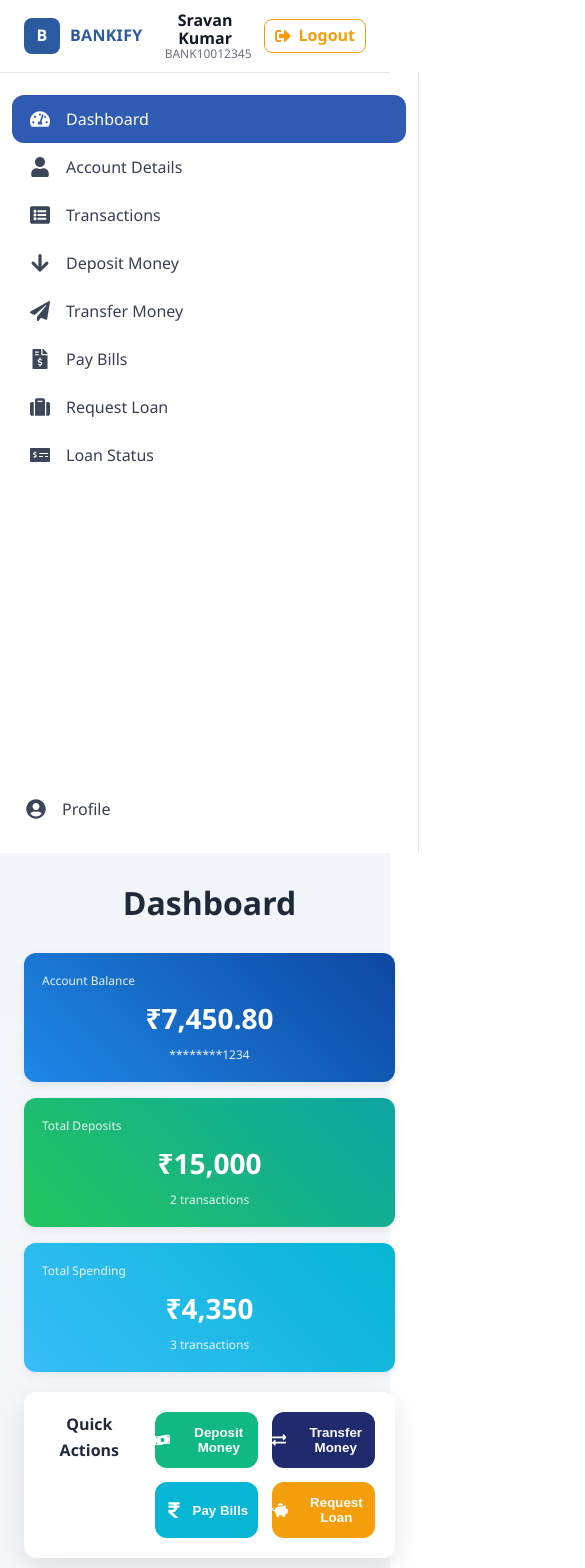
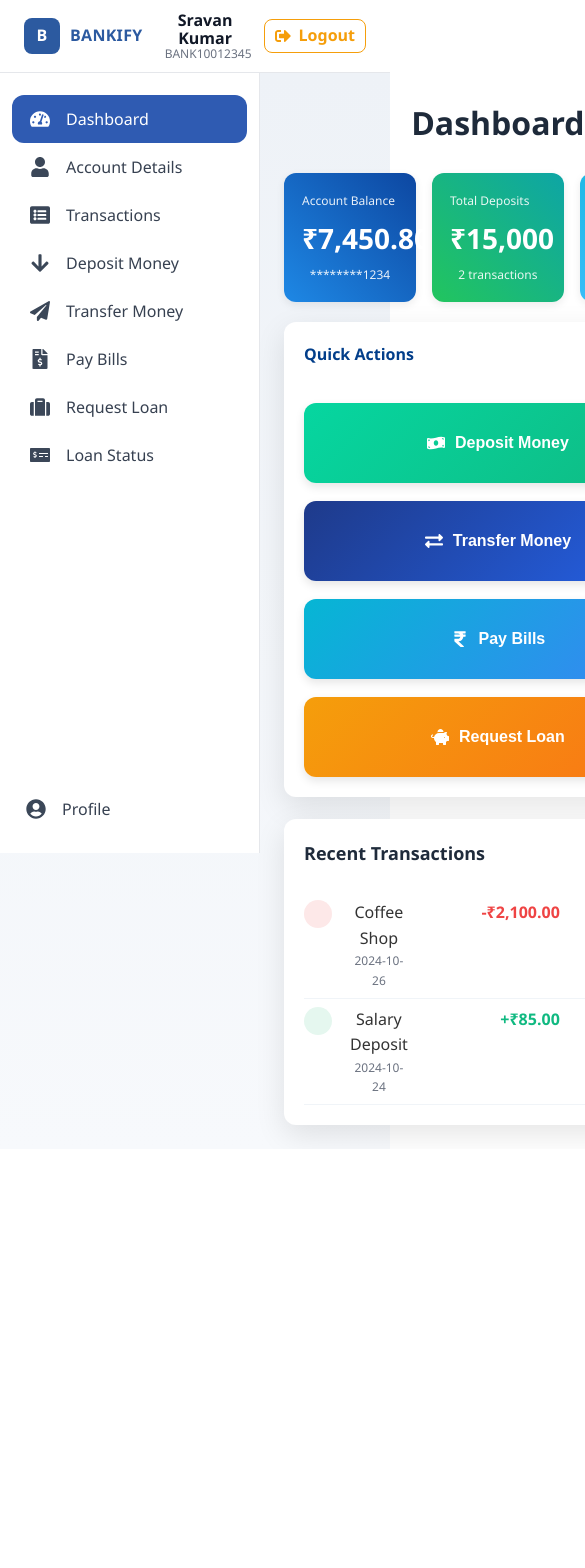
Before and after one commit to nagisheshero11/Online_Banking_System, a React (Create React App) app in the folder client/: page /dashboard in a window 390 px wide. Shown: the top 1568 px of the page, 585 px wide, since content can reach past the window. After the commit the page ends 1149 px from the top, so only its background shows below. Built offline with nearby package versions, Linux system fonts and the light colour scheme.

Commit message:
changed the styling of Quick Actions in Dashboard

```diff
--- a/client/src/components/Dashboard/styles/DashboardLayout.css
+++ b/client/src/components/Dashboard/styles/DashboardLayout.css
@@ -78,55 +78,78 @@
     background: linear-gradient(225deg, #06b6d4, #38bdf8);
 }
 
-/* Quick actions large buttons */
+/* Quick actions large buttons - FOCUSED UPDATE START HERE */
 .quick-actions-row {
     margin-bottom: 22px;
+    /* Ensure this container explicitly stacks its children vertically */
+    display: flex;
+    flex-direction: column;
 }
 
 .qa-title {
     font-weight: 700;
-    color: #1f2b3b;
-    margin-bottom: 10px;
+    color: #023e8a;
+    margin-bottom: 16px; /* Space between title and buttons */
+    text-align: left;
+    display: block;
 }
 
+/* All buttons in one row under the title */
 .qa-buttons {
     display: grid;
-    grid-template-columns: repeat(4, minmax(0, 1fr));
-    gap: 14px;
+    grid-template-columns: repeat(4, 1fr);
+    gap: 18px;
+    width: 100%; /* Ensure buttons span the full width of the card's content area */
 }
 
+/* Buttons stay under the title and fill width */
 .qa-btn {
-    height: 56px;
+    width: 100%;
+    /* HEIGHT INCREASED FROM 70px TO 80px */
+    height: 80px;
     border-radius: 12px;
     border: none;
-    display: inline-flex;
+    display: flex;
     align-items: center;
     justify-content: center;
     gap: 10px;
     color: #ffffff;
-    font-weight: 700;
+    font-weight: 600;
+    font-size: 16px;
+    transition: all 0.3s ease;
+    box-shadow: 0 4px 10px rgba(0, 0, 0, 0.1);
+    cursor: pointer;
 }
 
+/* Button color variants */
 .qa-deposit {
-    background: #10b981;
+    background: linear-gradient(135deg, #06d6a0, #10b981);
 }
 
 .qa-transfer {
-    background: #1f2b6c;
+    background: linear-gradient(135deg, #1e3a8a, #2563eb);
 }
 
 .qa-bills {
-    background: #06b6d4;
+    background: linear-gradient(135deg, #06b6d4, #3b82f6);
 }
 
 .qa-loan {
-    background: #f59e0b;
+    background: linear-gradient(135deg, #f59e0b, #f97316);
+}
+
+/* Hover effect */
+.qa-btn:hover {
+    transform: translateY(-3px);
+    box-shadow: 0 8px 18px rgba(0, 0, 0, 0.12);
 }
 
 .qa-btn svg {
     width: 18px;
     height: 18px;
 }
+
+/* END OF FOCUSED QUICK ACTIONS UPDATE */
 
 /* Recent transactions enhanced list */
 .rt-header {
@@ -143,8 +166,11 @@
 }
 
 .transaction-row {
+    display: grid;
     grid-template-columns: 34px 1fr 140px 120px;
     column-gap: 12px;
+    padding: 8px 0;
+    border-bottom: 1px solid #f0f4f8;
 }
 
 .tx-icon {
@@ -168,6 +194,18 @@
     font-size: 12px;
 }
 
+.tx-amount.debit {
+    color: #ef4444;
+    font-weight: 600;
+    text-align: right;
+}
+
+.tx-amount.credit {
+    color: #10b981;
+    font-weight: 600;
+    text-align: right;
+}
+
 .tx-type {
     color: #6b7280;
     font-size: 12px;
@@ -188,17 +226,15 @@
     margin-bottom: 14px;
 }
 
-/* Center key card headings for clearer hierarchy */
+/* Key card headings alignment */
 .account-overview .card-title,
-.quick-actions-card .card-title,
 .recent-transactions .card-title {
-    text-align: center;
+    text-align: left;
 }
 
-/* Quick Actions card as right-side panel */
+/* Quick Actions card specifically */
 .quick-actions-card {
-    display: flex;
-    flex-direction: column;
+    display: block;
 }
 
 .quick-actions-card .quick-actions {
@@ -218,109 +254,17 @@
     font-size: 28px;
     font-weight: 800;
     color: #e09c11;
-    /* goldish */
 }
 
-/* Inlined from QuickActions.css */
-.quick-actions {
-    display: grid;
-    grid-template-columns: repeat(3, minmax(0, 1fr));
-    gap: 14px;
-}
-
-.action-card {
-    background: #ffffff;
-    border-radius: 12px;
-    box-shadow: var(--card-shadow);
-    padding: 14px;
-    display: grid;
-    justify-items: center;
-    align-items: center;
-    gap: 6px;
-}
-
-.action-icon {
-    width: 44px;
-    height: 44px;
-    border-radius: 12px;
-    background: #e9f2ff;
-    color: var(--primary-color);
-    display: grid;
-    place-items: center;
-}
-
-.action-icon svg {
-    width: 22px;
-    height: 22px;
-}
-
-.action-label {
-    font-size: 13px;
-    color: #334155;
-    text-align: center;
-}
-
-/* Inlined from RecentTransactions.css */
-.recent-transactions .transactions-list {
-    display: grid;
-    gap: 10px;
-}
-
-.transaction-row {
-    display: grid;
-    grid-template-columns: 140px 1fr 140px;
-    align-items: center;
-    padding: 12px 10px;
-    border-bottom: 1px solid #eef2f7;
-}
-
-.tx-date {
-    color: #6b7280;
-    font-size: 14px;
-}
-
-.tx-desc {
-    color: #1f2937;
-    font-weight: 600;
-}
-
-.tx-amount {
-    text-align: right;
-    font-weight: 700;
-}
-
-.tx-amount.debit {
-    color: #ef4444;
-}
-
-.tx-amount.credit {
-    color: #10b981;
-}
-
+/* Responsive adjustment */
 @media (max-width: 1024px) {
-    .dashboard-layout {
-        grid-template-columns: 220px 1fr;
-    }
-
-    .dashboard-widgets {
-        grid-template-columns: 1fr;
-    }
-
-    .summary-row {
-        grid-template-columns: 1fr;
-    }
-
     .qa-buttons {
-        grid-template-columns: repeat(2, minmax(0, 1fr));
-    }
-
-    .transaction-row {
-        grid-template-columns: 24px 1fr 100px 90px;
+        grid-template-columns: repeat(2, 1fr);
     }
 }
 
-@media (max-width: 768px) {
-    .dashboard-layout {
+@media (max-width: 600px) {
+    .qa-buttons {
         grid-template-columns: 1fr;
     }
 }
```
